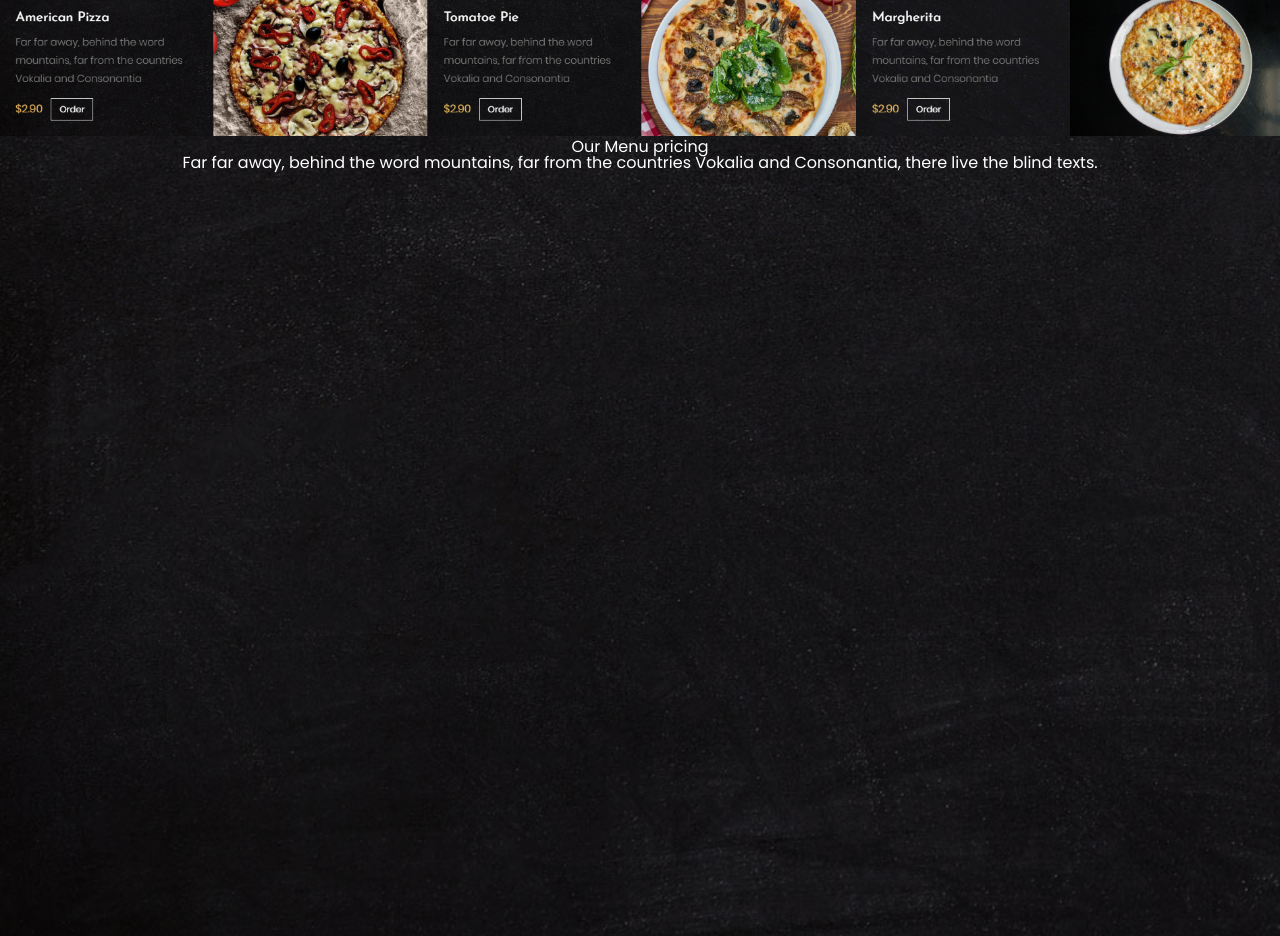
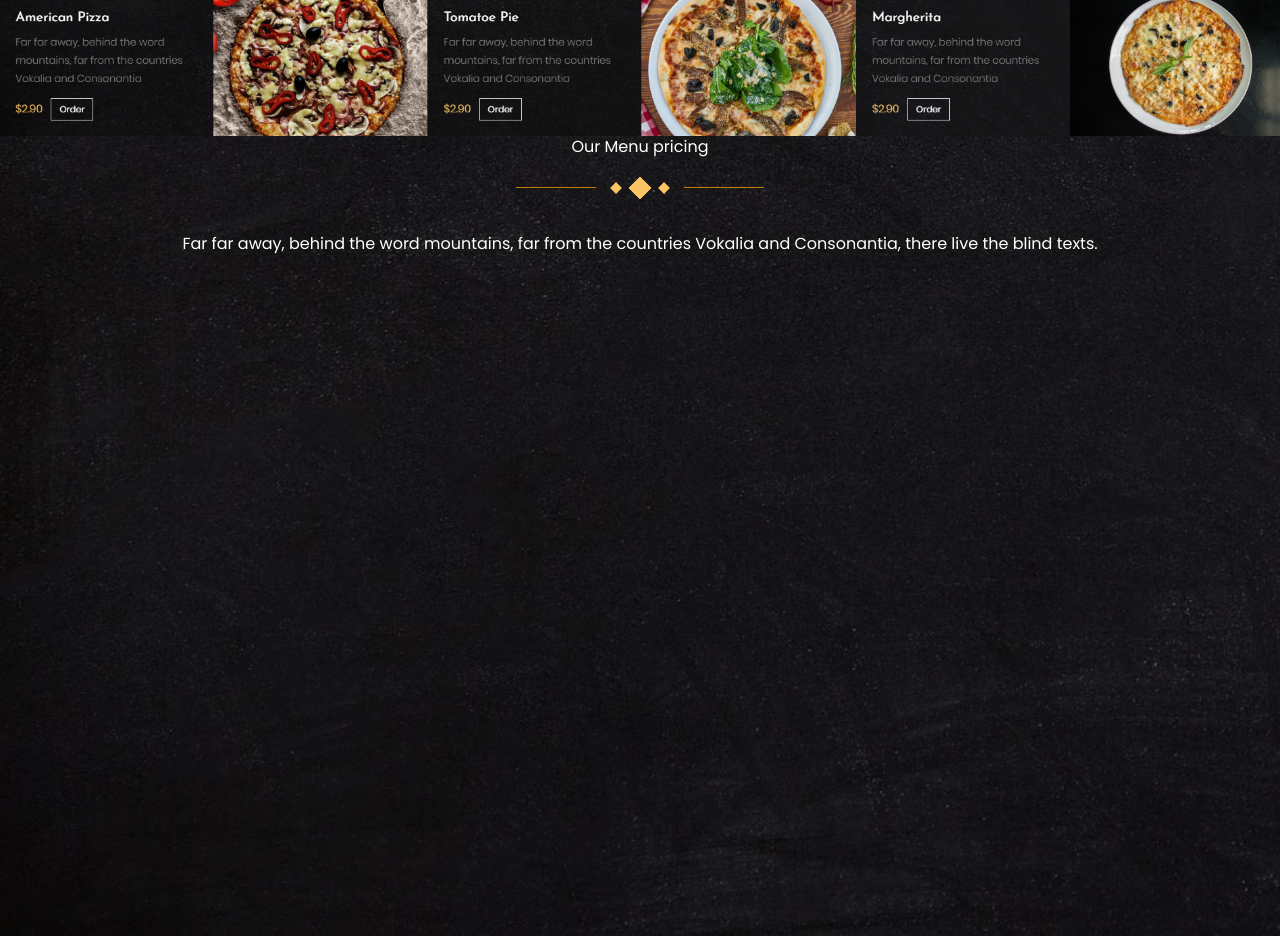
Before and after one commit to DmitryVoloshin/PizzaApp, a React (Create React App) app: page / in a window 1280 px wide. Shown: the part 2820-3756 px from the top of the page. Built offline with nearby package versions, Linux system fonts and the light colour scheme.

Commit message:
some chnages in css

```diff
--- a/src/components/pages/reused-blocks/menu-block/menu-block.css
+++ b/src/components/pages/reused-blocks/menu-block/menu-block.css
@@ -24,6 +24,36 @@
     display: flex;
     justify-content: center;
 }
+.flip-block_deg{
+    height: 6px;
+    width: 6px;
+    background-color: #fac564;
+    border: 1px solid #fac564;
+    margin-right: 6px;
+    margin-left: 6px;
+    transform: rotate(45deg);
+}
+.big-block_deg{
+    height: 14px;
+    width: 14px;
+}
+.pricing-block_title{
+    padding-bottom: 25px;
+}
+.pricing-block_flip{
+    padding-bottom: 40px;
+    display: flex;
+    flex-direction: row;
+    justify-content: center;
+    align-items: center;
+}
+.block-flip_strip{
+    border-top: 1px solid #bf7e06;
+    width: 80px;
+    margin-left: 10px;
+    margin-right: 10px;
+}
+
  /* просто помойный костыль на время */
  .plug-for_time{
      padding-top: 135px;
--- a/src/components/pages/reused-blocks/menu-block/menu-block.js
+++ b/src/components/pages/reused-blocks/menu-block/menu-block.js
@@ -21,7 +21,14 @@ const MenuBlock = ( ) =>{
            </div>
            <div className="menu-block_pricing">
                 <h2 className="pricing-block_title">Our Menu pricing</h2>
-                <div className="pricing-block_image"></div>
+                <div className="pricing-block_flip">
+                    {/* Its so bad practic!!!!! */}
+                    <span className="block-flip_strip"></span>
+                    <span className="flip-block_deg"></span>
+                    <span className="flip-block_deg big-block_deg"></span>
+                    <span className="flip-block_deg"></span>
+                    <span className="block-flip_strip"></span>
+                </div>
                 <p className="pricing-blcok_text">
                 Far far away, behind the word mountains,
                 far from the countries Vokalia and Consonantia,
```
